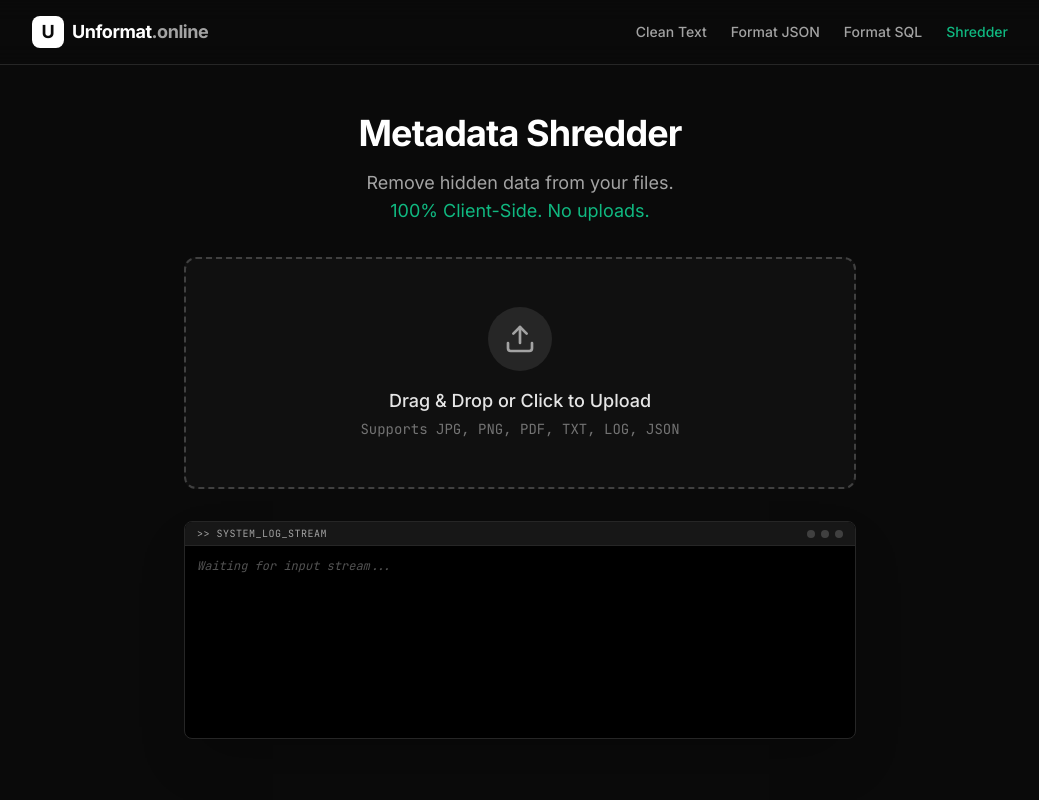
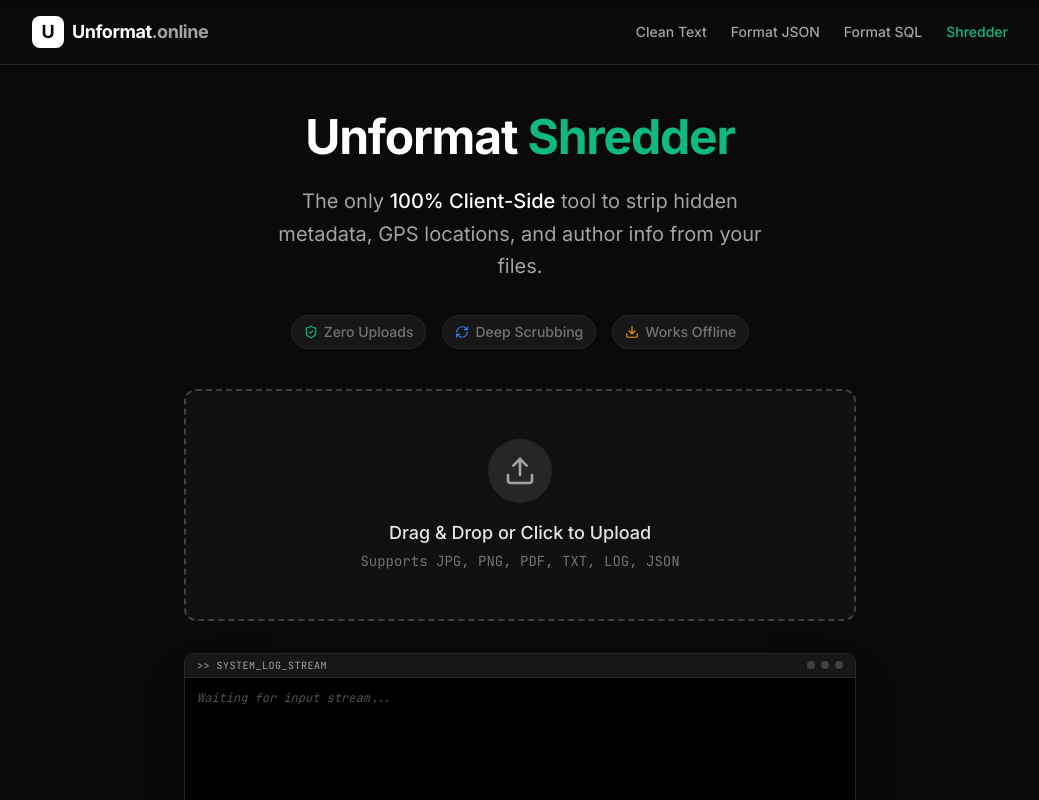
Before and after one commit to JagadeeshGeerla/unformat.online.shredder, a Next.js app: page /shredder/ in a window 1280 px wide. Shown: the top 800 px of the page, without its empty margins (120-1159 px from the left). Built offline with nearby package versions, Linux system fonts and the light colour scheme.

Commit message:
feat: enhance UX and SEO with Hero section and structured data

```diff
--- a/app/layout.tsx
+++ b/app/layout.tsx
@@ -9,8 +9,15 @@
 });
 
 export const metadata: Metadata = {
-    title: "Unformat Shredder | Client-Side Metadata Remover",
-    description: "Securely remove metadata from images, PDFs, and text files entirely in your browser. 100% Client-Side, Zero Uploads.",
+    title: "Unformat Shredder | Remove Metadata & Exif Online (Client-Side)",
+    description: "Securely clean hidden metadata, GPS, and Exif from images, PDFs, and text files. Zero server uploads - 100% browser-based privacy tool.",
+    keywords: ["remove metadata", "exif remover", "clean pdf", "scrub photos", "privacy tool", "client-side", "offline functionality"],
+    authors: [{ name: "Unformat.online" }],
+    openGraph: {
+        title: "Unformat Shredder | Client-Side Metadata Remover",
+        description: "Securely remove metadata from images, PDFs, and text files entirely in your browser.",
+        type: "website",
+    }
 };
 
 export default function RootLayout({
@@ -18,9 +25,28 @@
 }: Readonly<{
     children: React.ReactNode;
 }>) {
+    const jsonLd = {
+        "@context": "https://schema.org",
+        "@type": "SoftwareApplication",
+        "name": "Unformat Shredder",
+        "applicationCategory": "UtilitiesApplication",
+        "operatingSystem": "Any",
+        "offers": {
+            "@type": "Offer",
+            "price": "0",
+            "priceCurrency": "USD"
+        },
+        "featureList": "Remove Exif/GPS from images, sanitize PDFs, redact logs",
+        "browserRequirements": "Requires JavaScript. Works offline."
+    };
+
     return (
         <html lang="en">
             <body className={`${inter.variable} ${jetbrainsMono.variable}`}>
+                <script
+                    type="application/ld+json"
+                    dangerouslySetInnerHTML={{ __html: JSON.stringify(jsonLd) }}
+                />
                 {children}
             </body>
         </html>
--- a/app/page.tsx
+++ b/app/page.tsx
@@ -154,12 +154,28 @@
                                 exit={{ opacity: 0, y: -20 }}
                                 className="w-full"
                             >
-                                <div className="text-center mb-8">
-                                    <h1 className="text-4xl font-bold text-white mb-4 tracking-tight">Metadata Shredder</h1>
-                                    <p className="text-neutral-400 text-lg">
-                                        Remove hidden data from your files. <br />
-                                        <span className="text-emerald-500">100% Client-Side. No uploads.</span>
+                                <div className="text-center mb-10">
+                                    <h1 className="text-5xl font-bold text-white mb-6 tracking-tight">
+                                        Unformat <span className="text-emerald-500">Shredder</span>
+                                    </h1>
+                                    <p className="text-neutral-400 text-xl max-w-lg mx-auto leading-relaxed mb-8">
+                                        The only <span className="text-white font-medium">100% Client-Side</span> tool to strip hidden metadata, GPS locations, and author info from your files.
                                     </p>
+
+                                    <div className="flex flex-wrap justify-center gap-4 text-sm font-medium text-neutral-500 mb-8">
+                                        <span className="flex items-center gap-1.5 px-3 py-1.5 rounded-full bg-neutral-900 border border-neutral-800">
+                                            <ShieldCheck size={14} className="text-emerald-500" />
+                                            Zero Uploads
+                                        </span>
+                                        <span className="flex items-center gap-1.5 px-3 py-1.5 rounded-full bg-neutral-900 border border-neutral-800">
+                                            <RefreshCw size={14} className="text-blue-500" />
+                                            Deep Scrubbing
+                                        </span>
+                                        <span className="flex items-center gap-1.5 px-3 py-1.5 rounded-full bg-neutral-900 border border-neutral-800">
+                                            <Download size={14} className="text-amber-500" />
+                                            Works Offline
+                                        </span>
+                                    </div>
                                 </div>
                                 <DropZone onFileSelect={handleFileSelect} />
                             </motion.div>
--- a/package.json
+++ b/package.json
@@ -28,6 +28,7 @@
     "@types/react": "^18",
     "@types/react-dom": "^18",
     "@vitejs/plugin-react": "^5.1.4",
+    "@vitest/coverage-v8": "^4.0.18",
     "autoprefixer": "^10.0.1",
     "eslint": "^8",
     "eslint-config-next": "14.1.0",
```
Also changed, not shown: 1 other file (tests, documents, lock files or other folders).
